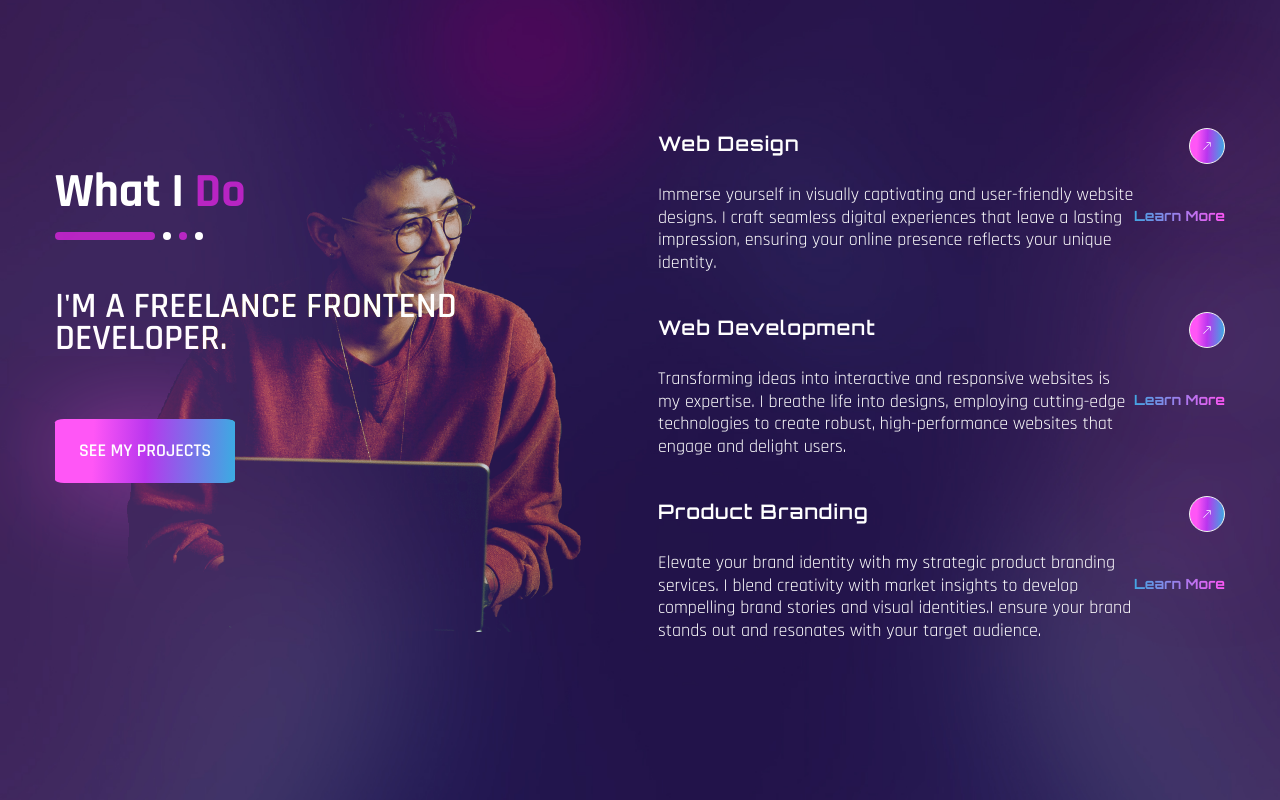
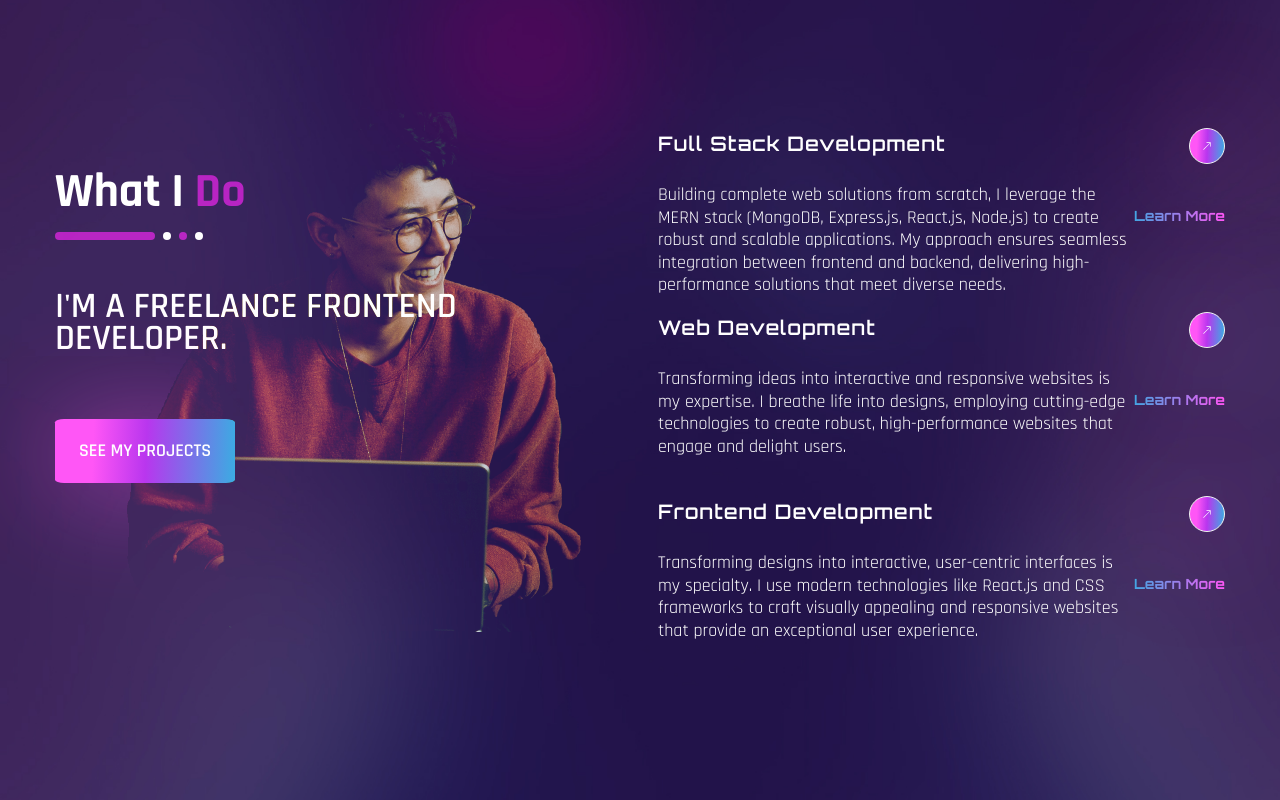
Before and after one commit to mahdee18/dev-portfolio, a React (Vite) app: page / in a window 1280 px wide. Shown: the part 1860-2660 px from the top of the page. Built offline with nearby package versions, Linux system fonts and the light colour scheme; a web font is replaced by a local one.

Commit message:
Updated service section

```diff
--- a/src/Components/Footer.jsx
+++ b/src/Components/Footer.jsx
@@ -23,7 +23,7 @@ const Footer = () => {
                                 <MdOutlineMail />
                             </div>
                             <p className="md:text-base text-sm  break-words">
-                                mahdeec12@gmail.com
+                                mahdee.contact@gmail.com
                             </p>
                         </div>
                     </div>
--- a/src/Components/Services.jsx
+++ b/src/Components/Services.jsx
@@ -11,9 +11,9 @@ const Services = () => {
 
   const services = [
     {
-      name: 'Web Design',
+      name: 'Full Stack Development',
       description:
-        'Immerse yourself in visually captivating and user-friendly website designs. I craft seamless digital experiences that leave a lasting impression, ensuring your online presence reflects your unique identity.',
+        'Building complete web solutions from scratch, I leverage the MERN stack (MongoDB, Express.js, React.js, Node.js) to create robust and scalable applications. My approach ensures seamless integration between frontend and backend, delivering high-performance solutions that meet diverse needs.',
       link: 'Learn More',
     },
     {
@@ -23,11 +23,11 @@ const Services = () => {
       link: 'Learn More',
     },
     {
-      name: 'Product Branding',
+      name: 'Frontend Development',
       description:
-        ' Elevate your brand identity with my strategic product branding services. I blend creativity with market insights to develop compelling brand stories and visual identities.I ensure your brand stands out and resonates with your target audience.',
+        ' Transforming designs into interactive, user-centric interfaces is my specialty. I use modern technologies like React.js and CSS frameworks to craft visually appealing and responsive websites that provide an exceptional user experience.',
       link: 'Learn More',
-    },
+    }
   ];
 
   return (
```
